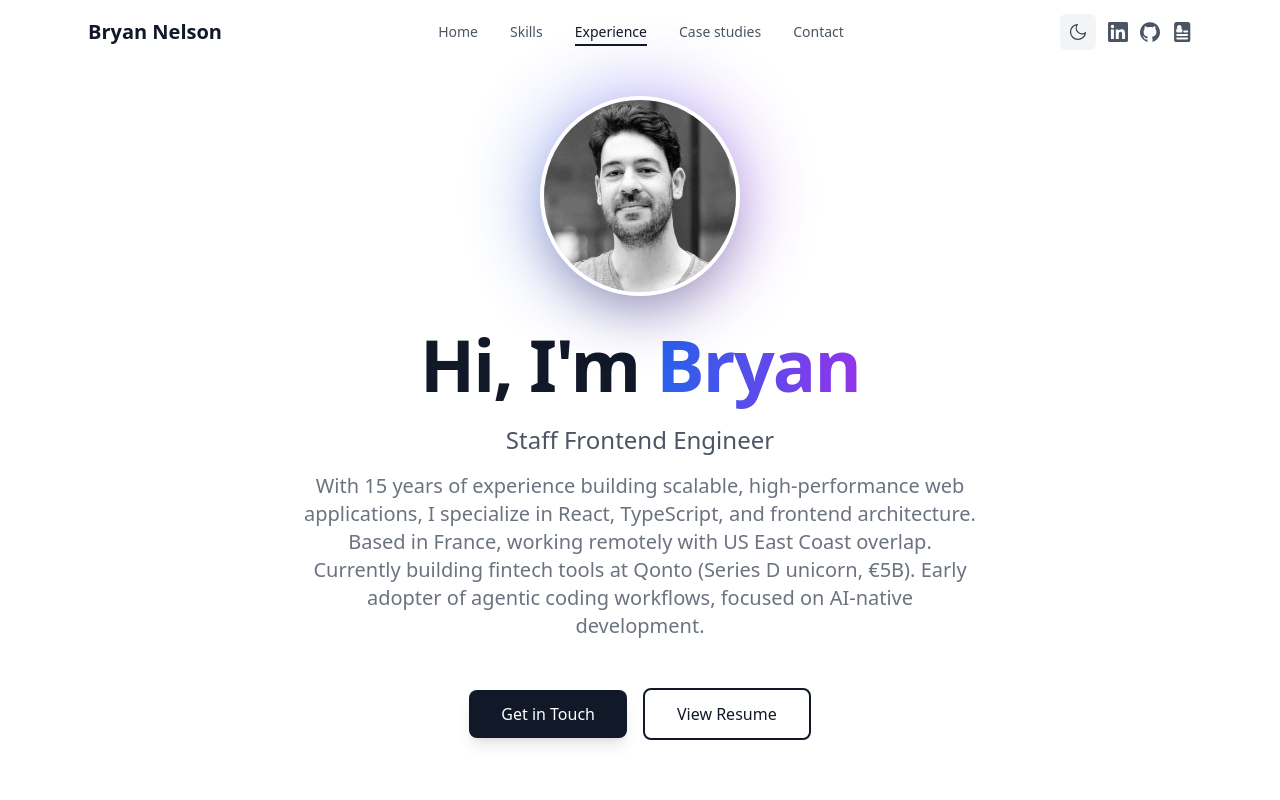
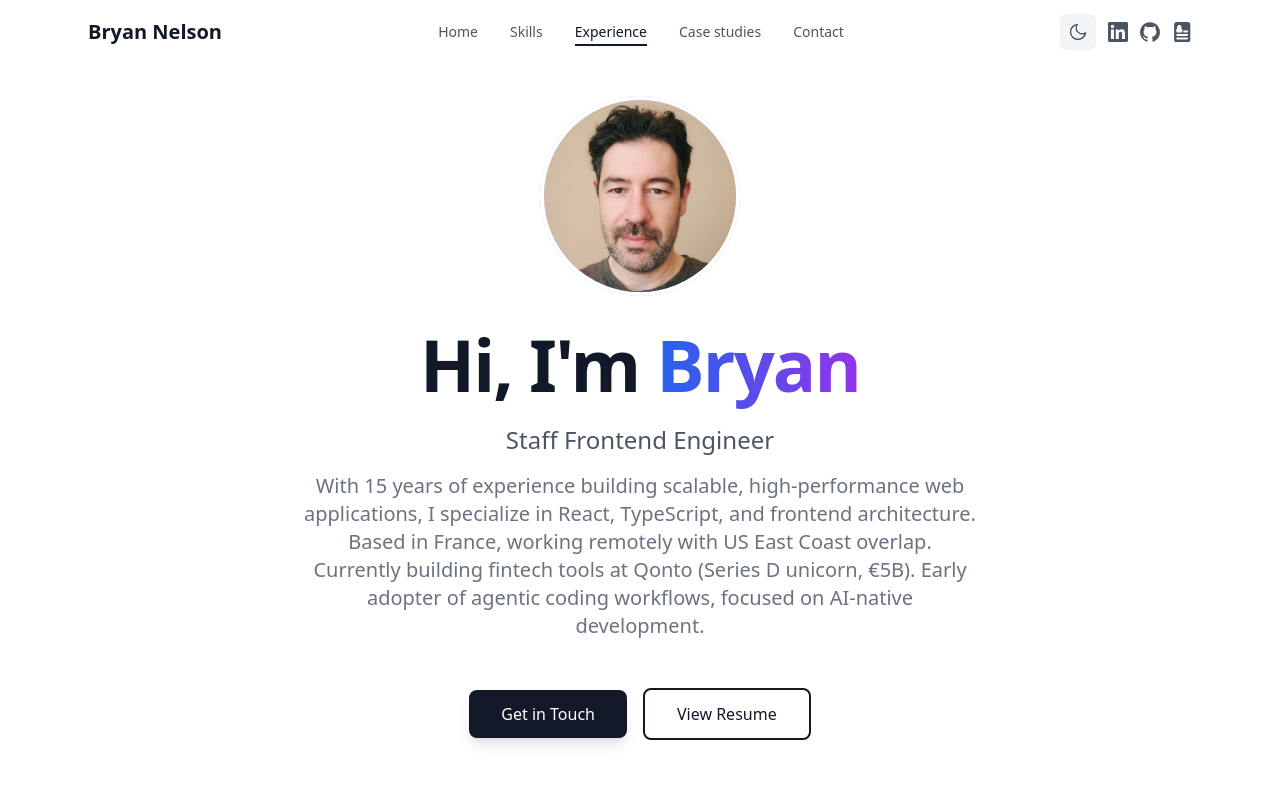
Before and after one commit to kobe13/portfolio, a Next.js app: page / in a window 1280 px wide. Shown: the top 800 px of the page. Built offline with nearby package versions, Linux system fonts and the light colour scheme.

Commit message:
Update pic

```diff
--- a/src/app/components/hero.tsx
+++ b/src/app/components/hero.tsx
@@ -9,10 +9,10 @@ export const Hero = () => {
     >
       <div className="max-w-4xl mx-auto text-center">
         <div className="mb-8 flex justify-center">
-          <div className="relative">
+          <div className="relative overflow-hidden rounded-full">
             <div className="absolute inset-0 bg-gradient-to-r from-blue-600 to-purple-600 rounded-full blur-2xl opacity-20 animate-pulse" />
             <Image
-              className="relative rounded-full border-4 border-white shadow-2xl"
+              className="relative rounded-full border-4 border-white shadow-2xl object-cover aspect-square"
               src="/me.jpg"
               alt={`${DATA.firstName} ${DATA.lastName}, Staff Frontend Engineer`}
               width={200}
```
Also changed, not shown: public/me.jpg.
